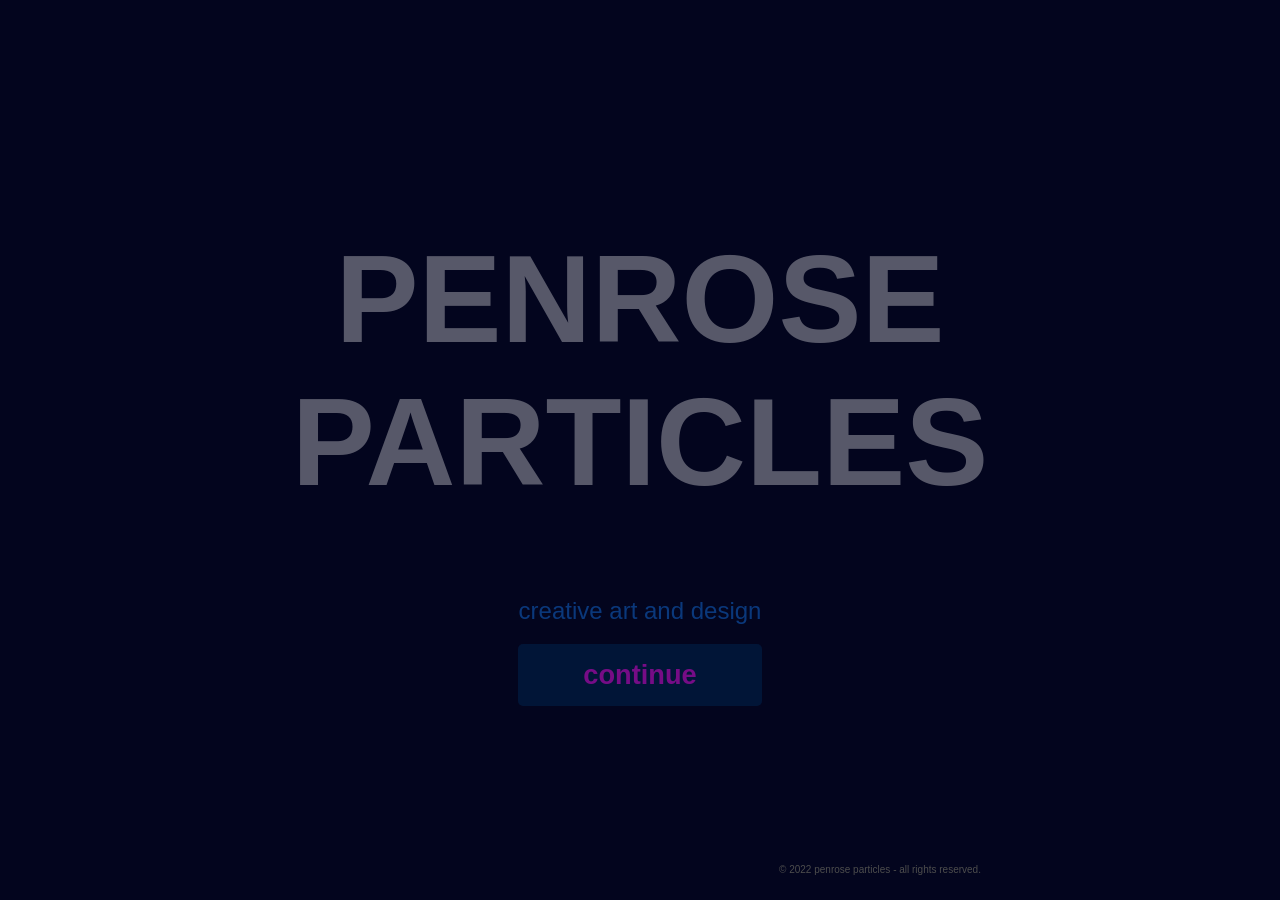
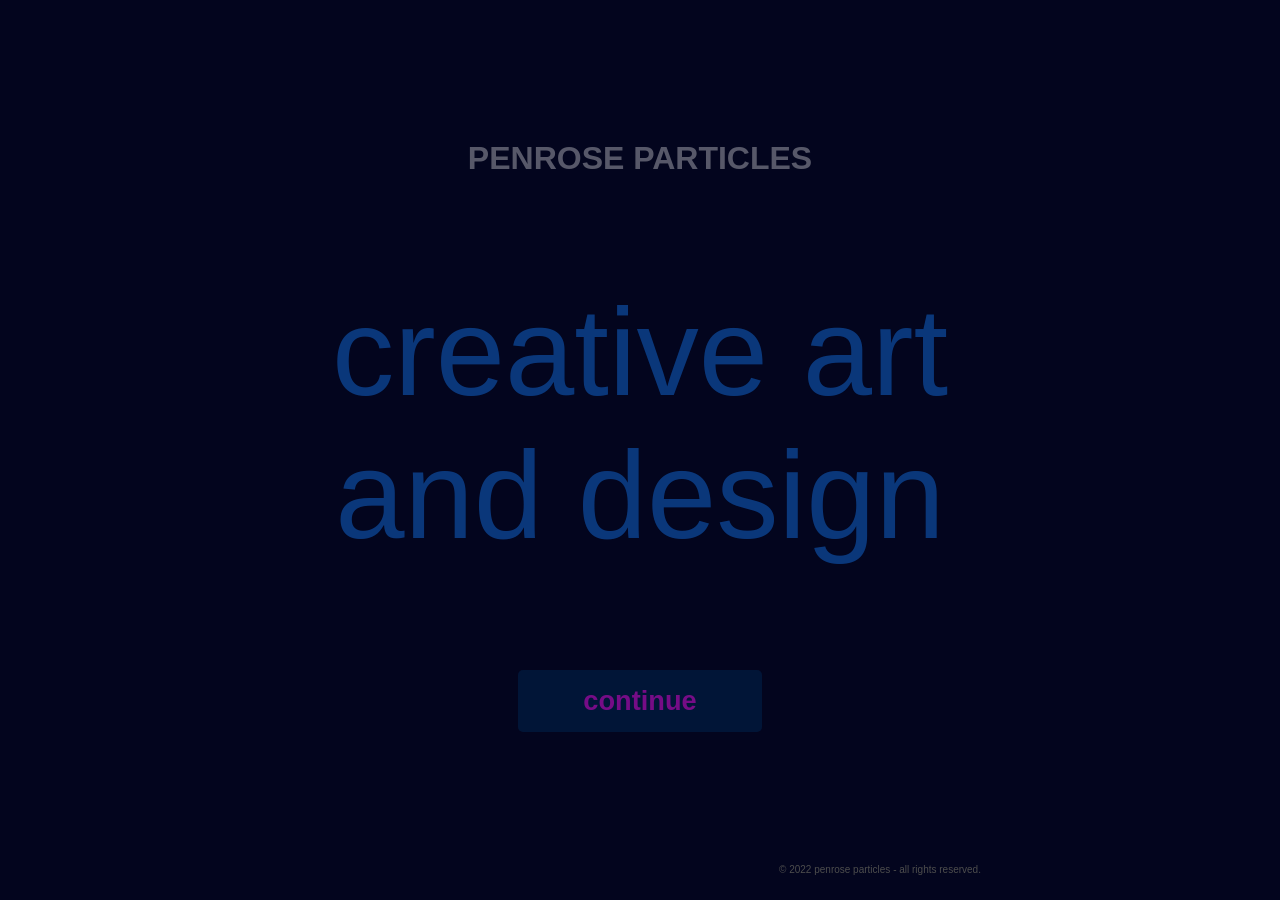

Update styles.css

--- a/styles.css
+++ b/styles.css
@@ -78,7 +78,7 @@ h1 {
 }
 
 
-h1 {
+h2 {
     font-size: 14ch;
 }
 
